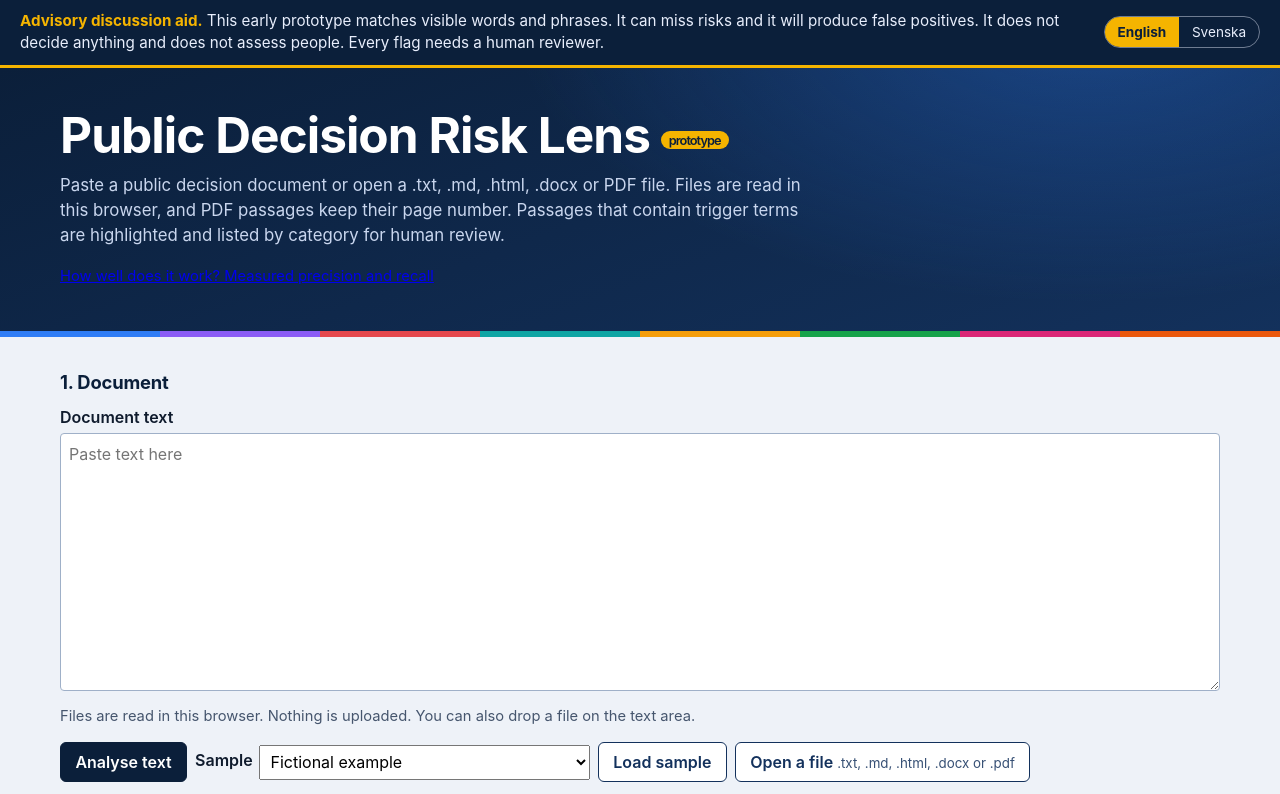
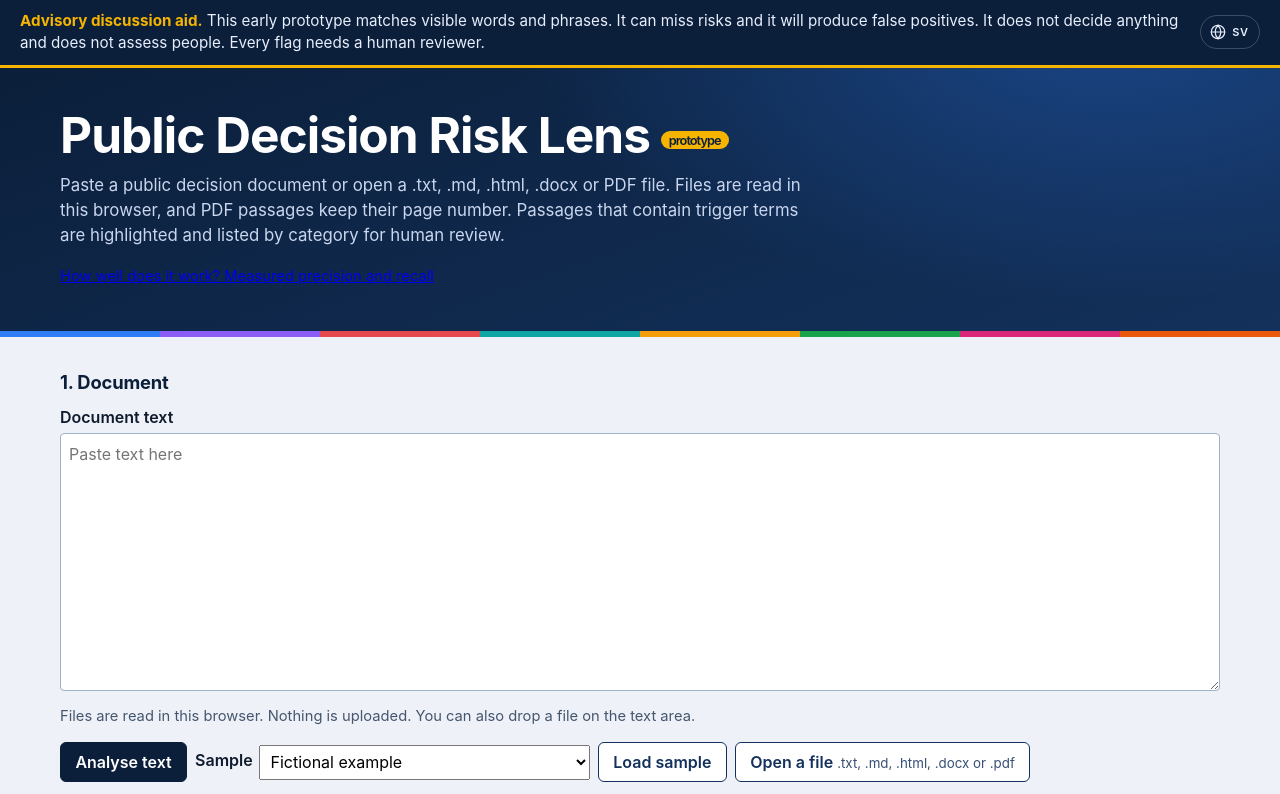
Before and after one commit to abdimannor/public-decision-risk-lens, a website with bundled scripts: page prototype/index.html in a window 1280 px wide. Shown: the top 794 px of the page. Built offline with nearby package versions, Linux system fonts and the light colour scheme.

Commit message:
Quiet globe control for language; smooth scroll follows data-motion, on by default

```diff
--- a/prototype/app.js
+++ b/prototype/app.js
@@ -742,7 +742,9 @@
   // otherwise; an explicit choice is remembered in this browser.
   function applyLanguage() {
     I18N.applyStatic(document);
-    document.querySelectorAll(".lang button").forEach((b) => b.setAttribute("aria-pressed", String(b.dataset.lang === I18N.lang)));
+    const other = I18N.lang === "sv" ? "en" : "sv";
+    const code = document.querySelector("#lang-toggle .ctl-code");
+    if (code) { code.textContent = other.toUpperCase(); code.lang = other; }
     renderRuleCats();
     renderRules();
     renderSourceMeta();
@@ -762,7 +764,7 @@
   window.addEventListener("resize", syncBannerHeight);
   I18N.onChange(syncBannerHeight);
   syncBannerHeight();
-  document.querySelectorAll(".lang button").forEach((b) => b.addEventListener("click", () => I18N.setLang(b.dataset.lang)));
+  document.getElementById("lang-toggle")?.addEventListener("click", () => I18N.setLang(I18N.lang === "sv" ? "en" : "sv"));
   I18N.onChange(applyLanguage);
   applyLanguage();
 
--- a/prototype/i18n.js
+++ b/prototype/i18n.js
@@ -11,6 +11,8 @@
       skip: "Skip to flags",
       evalLink: "How well does it work? Measured precision and recall",
       langLabel: "Language",
+      langSwitch: "Switch to Swedish",
+      langSwitchName: "Switch to Swedish, SV",
       bannerLabel: "Advisory notice",
       banner: "<strong>Advisory discussion aid.</strong> This early prototype matches visible words and phrases. It can miss risks and it will produce false positives. It does not decide anything and does not assess people. Every flag needs a human reviewer.",
       tag: "prototype",
@@ -105,6 +107,8 @@
       skip: "Hoppa till flaggor",
       evalLink: "Hur bra fungerar det? Uppmätt precision och täckning",
       langLabel: "Språk",
+      langSwitch: "Byt till engelska",
+      langSwitchName: "Byt till engelska, EN",
       bannerLabel: "Rådgivande information",
       banner: "<strong>Rådgivande diskussionsstöd.</strong> Den här tidiga prototypen matchar synliga ord och fraser. Den kan missa risker och den kommer att ge falska träffar. Den beslutar ingenting och bedömer inte människor. Varje flagga behöver en mänsklig granskare.",
       tag: "prototyp",
--- a/prototype/index.html
+++ b/prototype/index.html
@@ -19,16 +19,14 @@
   <meta name="twitter:image" content="https://abdimannor.github.io/public-decision-risk-lens/prototype/og.png">
   <meta name="twitter:image:alt" content="Screenshot of the Public Decision Risk Lens prototype">
   <link rel="stylesheet" href="style.css">
+  <script>document.documentElement.dataset.motion = localStorage.getItem('risk-lens-motion') === 'off' ? 'off' : 'on';</script>
 </head>
 <body>
   <a class="skip" href="#flags" data-i18n="skip">Skip to flags</a>
   <aside class="banner" aria-label="Advisory notice" data-i18n-attr="aria-label:bannerLabel"><p data-i18n-html="banner"><strong>Advisory discussion aid.</strong>
     This early prototype matches visible words and phrases. It can miss risks and it will produce false positives.
     It does not decide anything and does not assess people. Every flag needs a human reviewer.</p>
-    <div class="lang" role="group" aria-label="Language" data-i18n-attr="aria-label:langLabel">
-      <button type="button" data-lang="en" lang="en" aria-pressed="true">English</button>
-      <button type="button" data-lang="sv" lang="sv" aria-pressed="false">Svenska</button>
-    </div>
+    <button type="button" class="ctl-btn ctl-lang" id="lang-toggle" aria-label="Switch to Swedish, SV" title="Switch to Swedish" data-i18n-attr="aria-label:langSwitchName;title:langSwitch"><svg viewBox="0 0 24 24" width="18" height="18" fill="none" stroke="currentColor" stroke-width="1.6" stroke-linecap="round" aria-hidden="true"><circle cx="12" cy="12" r="9"/><path d="M3 12h18M12 3c2.5 2.7 3.8 5.7 3.8 9s-1.3 6.3-3.8 9c-2.5-2.7-3.8-5.7-3.8-9S9.5 5.7 12 3z"/></svg><span class="ctl-code" lang="sv">SV</span></button>
   </aside>
 
   <header class="top">
--- a/prototype/style.css
+++ b/prototype/style.css
@@ -70,7 +70,7 @@ mark { background: var(--mark); color: inherit; padding: 0 .1em; border-radius:
 .absence strong { display: block; }
 .hint { color: var(--muted); font-size: .92rem; }
 .foot { color: var(--muted); font-size: .9rem; padding-top: 2rem; padding-bottom: 2rem; }
-@media (prefers-reduced-motion: no-preference) { html { scroll-behavior: smooth; } }
+:root[data-motion="on"] { scroll-behavior: smooth; }
 button.danger { border-color: var(--reject); color: var(--reject); }
 [hidden] { display: none !important; }
 /* Layout fixes from screenshot review */
@@ -208,12 +208,21 @@ button.primary:hover { background: var(--ink-mid); }
 .rule-form label { margin: 0; }
 .cmp-inputs .file { align-self: flex-start; }
 
-/* Language switch in the advisory banner */
+/* Quiet icon control in the advisory banner: switches to the other language. */
 .banner { display: flex; flex-wrap: wrap; align-items: center; justify-content: space-between; gap: .5rem 1rem; }
 .banner p { margin: 0; flex: 1 1 32rem; }
-.lang { display: inline-flex; border: 1px solid rgba(232, 238, 252, .45); border-radius: 999px; overflow: hidden; }
-.lang button { background: transparent; color: #e8eefc; border: 0; border-radius: 0; padding: .3rem .8rem; font: inherit; font-size: .85rem; cursor: pointer; }
-.lang button[aria-pressed="true"] { background: var(--signal); color: var(--ink-deep); font-weight: 700; }
+.ctl-btn {
+  display: inline-flex; align-items: center; justify-content: center; gap: .3rem;
+  inline-size: 34px; block-size: 34px; padding: 0; flex: none;
+  border: 1px solid color-mix(in srgb, currentColor 22%, transparent); border-radius: 999px;
+  background: transparent; color: inherit; font: inherit; cursor: pointer;
+  transition: background-color 150ms;
+}
+.ctl-btn svg { flex: none; }
+.ctl-btn:hover, .ctl-btn:focus-visible { background: color-mix(in srgb, currentColor 10%, transparent); }
+.ctl-btn:focus-visible { outline: 2px solid currentColor; outline-offset: 2px; }
+.ctl-lang { inline-size: auto; padding-inline: .55rem .65rem; }
+.ctl-code { font-size: 11px; font-weight: 600; letter-spacing: .06em; line-height: 1; }
 
 /* Keyboard-first review */
 .flag:focus { outline: none; }
```
Also changed, not shown: prototype/evaluation.html (+4 -1 lines).
